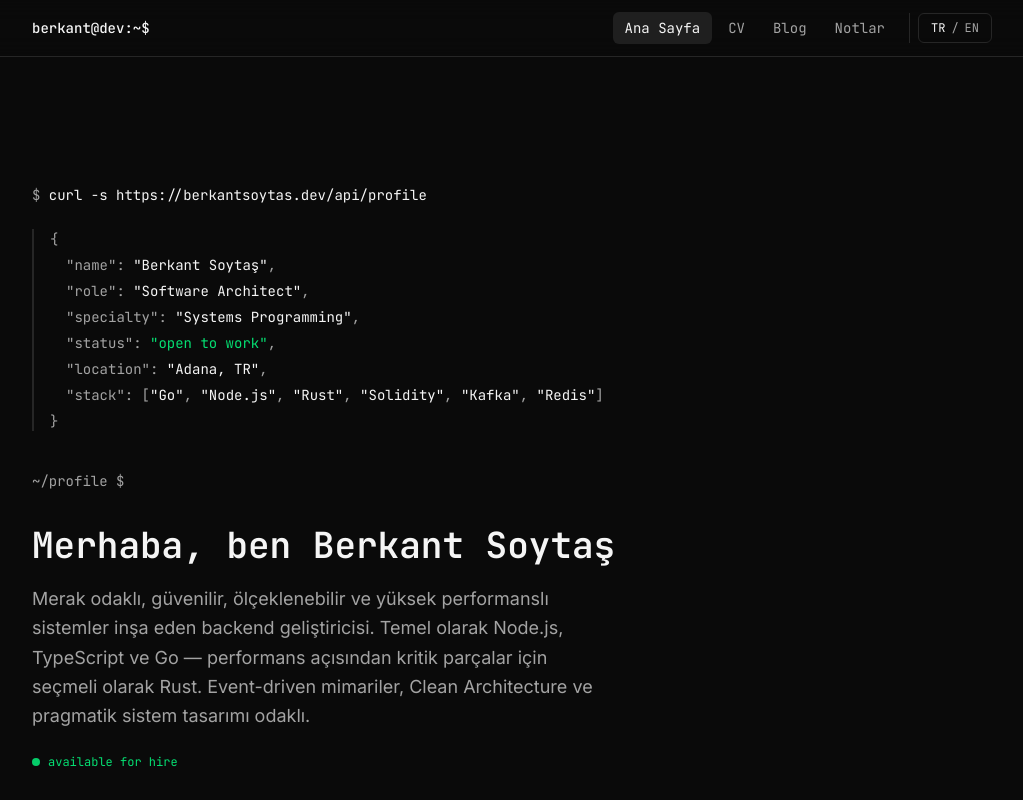
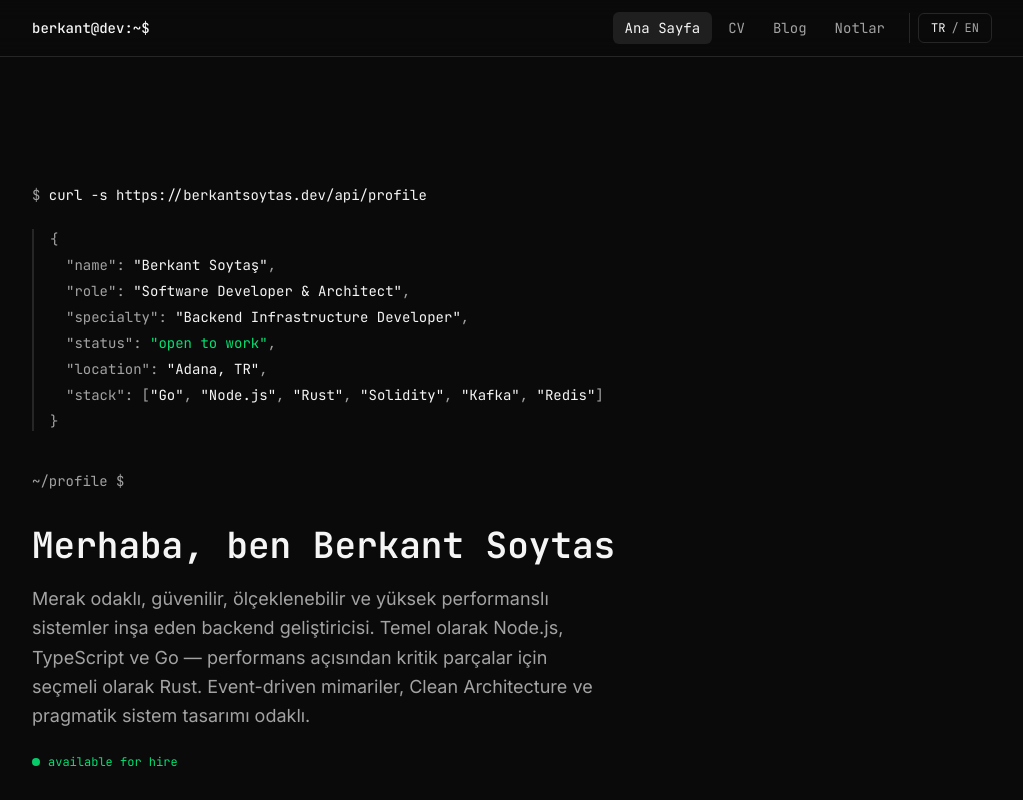
Before and after one commit to berkantsoytas/portfolio, a Next.js app: page / in a window 1280 px wide. Shown: the top 800 px of the page, without its empty margins (128-1151 px from the left). Built offline with nearby package versions, Linux system fonts and the light colour scheme; no server answers.

Commit message:
chore: update profile

```diff
--- a/components/TerminalHero.tsx
+++ b/components/TerminalHero.tsx
@@ -18,49 +18,53 @@ export default function TerminalHero() {
           <span className="text-foreground-dim">{`{`}</span>
         </div>
         <div className="pl-4">
-          <span className="text-foreground-dim">"name"</span>
+          <span className="text-foreground-dim">&quot;name&quot;</span>
           <span className="text-foreground-dim">: </span>
-          <span className="text-foreground">"Berkant Soytaş"</span>
+          <span className="text-foreground">&quot;Berkant Soytaş&quot;</span>
           <span className="text-foreground-dim">,</span>
         </div>
         <div className="pl-4">
-          <span className="text-foreground-dim">"role"</span>
+          <span className="text-foreground-dim">&quot;role&quot;</span>
           <span className="text-foreground-dim">: </span>
-          <span className="text-foreground">"Software Architect"</span>
+          <span className="text-foreground">
+            &quot;Software Developer & Architect&quot;
+          </span>
           <span className="text-foreground-dim">,</span>
         </div>
         <div className="pl-4">
-          <span className="text-foreground-dim">"specialty"</span>
+          <span className="text-foreground-dim">&quot;specialty&quot;</span>
           <span className="text-foreground-dim">: </span>
-          <span className="text-foreground">"Systems Programming"</span>
+          <span className="text-foreground">
+            &quot;Backend Infrastructure Developer&quot;
+          </span>
           <span className="text-foreground-dim">,</span>
         </div>
         <div className="pl-4">
-          <span className="text-foreground-dim">"status"</span>
+          <span className="text-foreground-dim">&quot;status&quot;</span>
           <span className="text-foreground-dim">: </span>
-          <span className="text-green-400">"open to work"</span>
+          <span className="text-green-400">&quot;open to work&quot;</span>
           <span className="text-foreground-dim">,</span>
         </div>
         <div className="pl-4">
-          <span className="text-foreground-dim">"location"</span>
+          <span className="text-foreground-dim">&quot;location&quot;</span>
           <span className="text-foreground-dim">: </span>
-          <span className="text-foreground">"Adana, TR"</span>
+          <span className="text-foreground">&quot;Adana, TR&quot;</span>
           <span className="text-foreground-dim">,</span>
         </div>
         <div className="pl-4">
-          <span className="text-foreground-dim">"stack"</span>
+          <span className="text-foreground-dim">&quot;stack&quot;</span>
           <span className="text-foreground-dim">: [</span>
-          <span className="text-foreground">"Go"</span>
+          <span className="text-foreground">&quot;Go&quot;</span>
           <span className="text-foreground-dim">, </span>
-          <span className="text-foreground">"Node.js"</span>
+          <span className="text-foreground">&quot;Node.js&quot;</span>
           <span className="text-foreground-dim">, </span>
-          <span className="text-foreground">"Rust"</span>
+          <span className="text-foreground">&quot;Rust&quot;</span>
           <span className="text-foreground-dim">, </span>
-          <span className="text-foreground">"Solidity"</span>
+          <span className="text-foreground">&quot;Solidity&quot;</span>
           <span className="text-foreground-dim">, </span>
-          <span className="text-foreground">"Kafka"</span>
+          <span className="text-foreground">&quot;Kafka&quot;</span>
           <span className="text-foreground-dim">, </span>
-          <span className="text-foreground">"Redis"</span>
+          <span className="text-foreground">&quot;Redis&quot;</span>
           <span className="text-foreground-dim">]</span>
         </div>
         <div>
@@ -84,7 +88,9 @@ export default function TerminalHero() {
 
       <div className="flex items-center gap-2 mb-8">
         <span className="inline-block w-2 h-2 rounded-full bg-green-400 animate-pulse" />
-        <span className="text-xs font-mono text-green-400">available for hire</span>
+        <span className="text-xs font-mono text-green-400">
+          available for hire
+        </span>
       </div>
 
       <div className="flex flex-wrap gap-3">
--- a/lib/dictionaries/tr.json
+++ b/lib/dictionaries/tr.json
@@ -5,7 +5,7 @@
   "nav.notes": "Notlar",
 
   "hero.command": "curl -s https://berkantsoytas.dev/api/profile",
-  "hero.title": "Merhaba, ben Berkant Soytaş",
+  "hero.title": "Merhaba, ben Berkant Soytas",
   "hero.subtitle": "Yazılım Geliştiricisi/Mimarı",
   "hero.description": "Merak odaklı, güvenilir, ölçeklenebilir ve yüksek performanslı sistemler inşa eden backend geliştiricisi. Temel olarak Node.js, TypeScript ve Go — performans açısından kritik parçalar için seçmeli olarak Rust. Event-driven mimariler, Clean Architecture ve pragmatik sistem tasarımı odaklı.",
   "hero.cta": "CV'yi Görüntüle",
```
